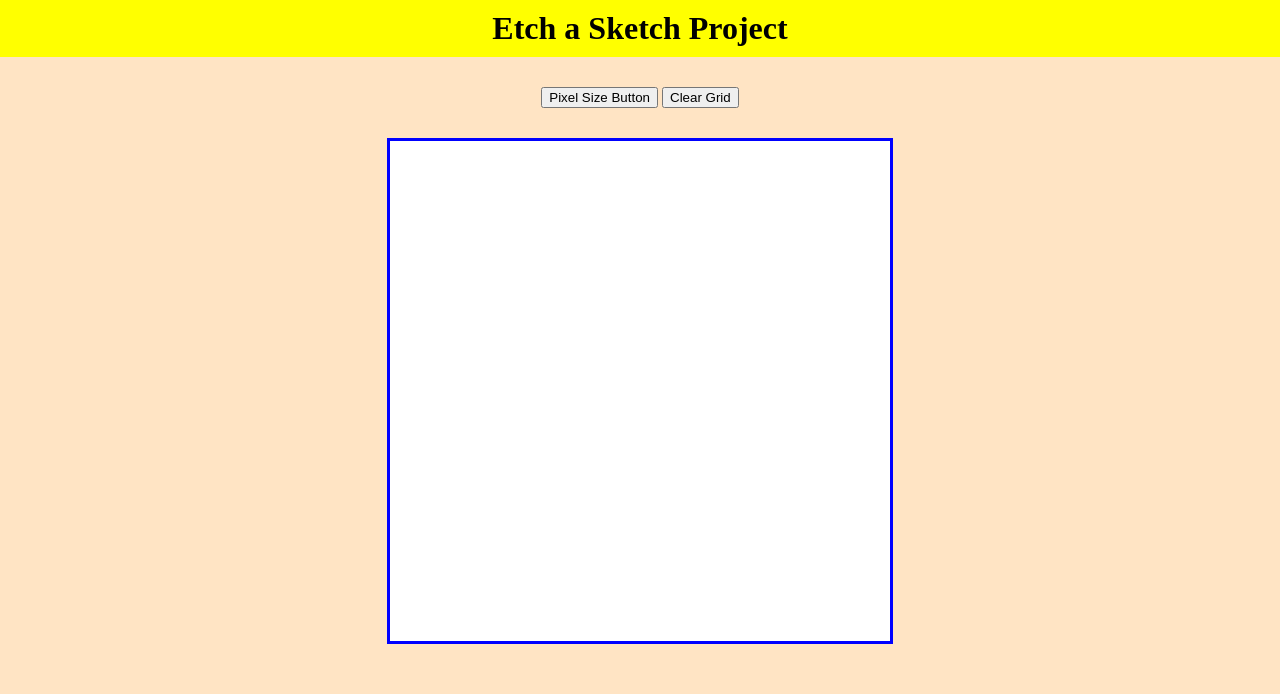
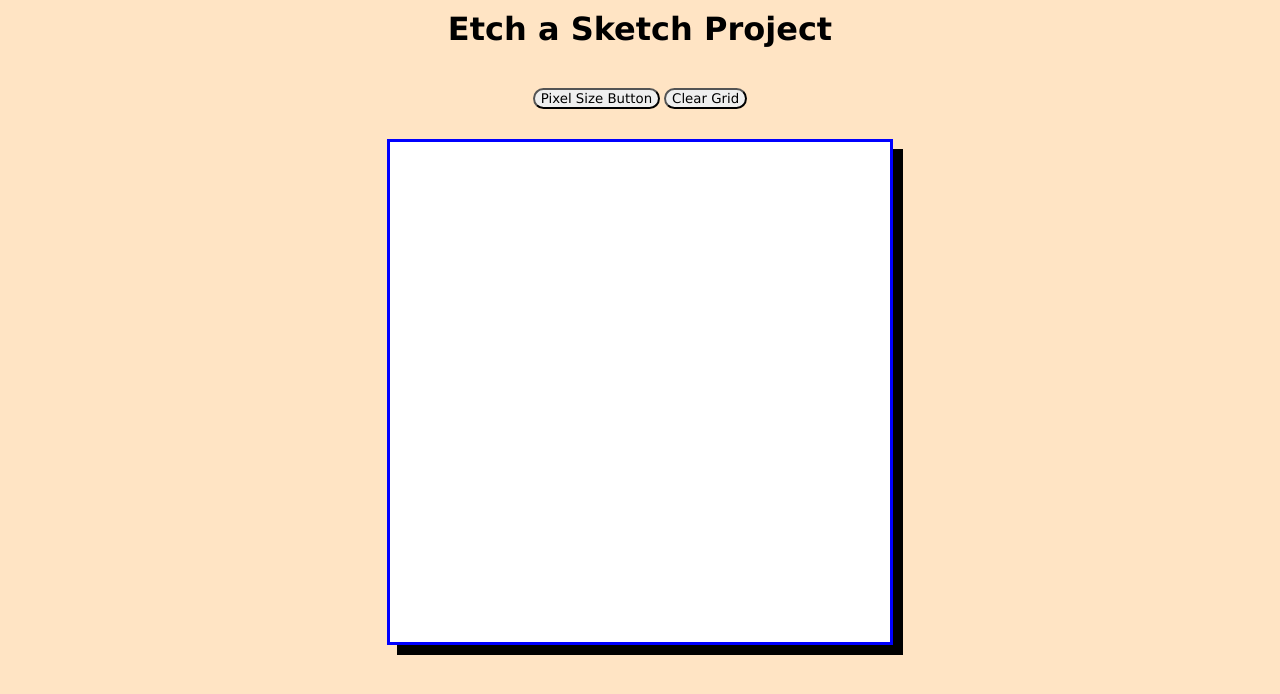
Before and after one commit to rac640/odin-etch-a-sketch, a plain HTML site: page index.html in a window 1280 px wide. Drawn offline with Linux system fonts and the light colour scheme.

Commit message:
Edited CSS to make the game look nicer

```diff
--- a/javascript.js
+++ b/javascript.js
@@ -1,6 +1,6 @@
 const header = document.getElementById("header");
 
-header.setAttribute("style", "text-align: center; margin: 0; padding: 10px; background-color: yellow;")
+header.setAttribute("style", "text-align: center; margin: 0; padding: 10px;")
 
 // This is the default game, where the grid will be 16x16
 const gridContainer = document.getElementById("gridContainer");
@@ -9,14 +9,21 @@ const gridContainer = document.getElementById("gridContainer");
 const buttonsDiv = document.getElementById("buttonsDiv");
 buttonsDiv.setAttribute("style", "text-align: center; padding: 10px; margin: 20px;");
 
+
+
+const rainbowButton = document.createElement('button');
+
+
+
+
+
 // Creating the container that will hold the boxes.
 gridContainer.setAttribute("style", "display: flex; flex-wrap: wrap; border: 3px solid blue; width: 500px; height: 500px; margin: auto; border-sizing: border-box;");
 
 
 // to make perfect square pixels:
-// 1. Calculate width of container.
-// 2. Divide width of container by # of squares to put on one side to get size of one square. THAT WILL BE PIXELS FOR WIDTH OF BOX.
-// 3. Divide height of container by # of squres to put on one side to get size of one square. THAT WILL BE PIXELS FOR HEIGHT OF BOX.
+// 1. Calculate width and height of container (Should be the same)
+// 2. Divide width of container by # of squares to put on one side to get size of one square. THAT WILL BE PIXELS FOR WIDTH AND HEIGHT OF BOX.
 
 
 // default width and height
--- a/styles.css
+++ b/styles.css
@@ -1,3 +1,6 @@
+#header{
+    font-family: Verdana, Geneva, Tahoma, sans-serif;
+}
 body{
     margin: 0px;
     padding: 0px;
@@ -6,4 +9,12 @@ body{
 
 #gridContainer{
     background-color: white;
+    box-shadow: 10px 10px;
+
 }
+
+button{
+    border-radius: 12px;
+    font-family: Verdana, Geneva, Tahoma, sans-serif;
+
+}
```
